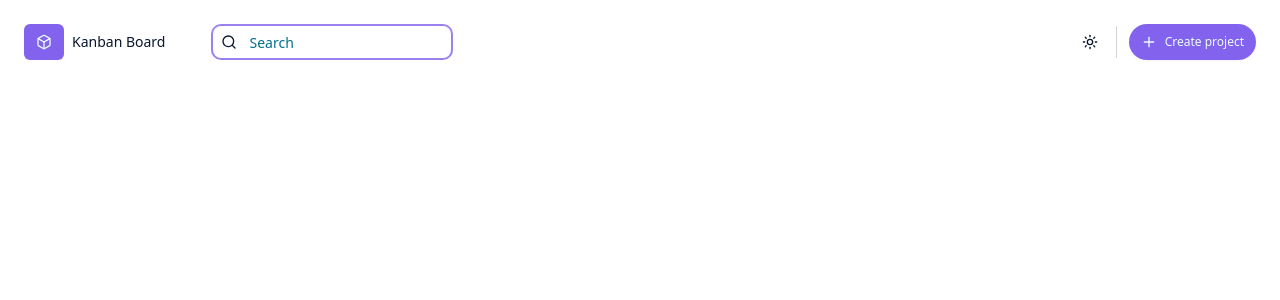
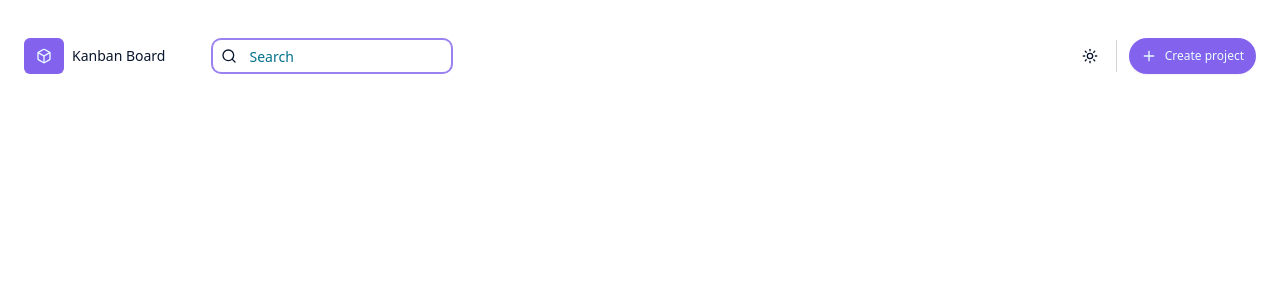
Before and after one commit to matinsekhavat/kanaban-board, a Next.js app: page / in a window 1280 px wide. Shown: the top 300 px of the page. Built offline with nearby package versions, Linux system fonts and the light colour scheme.

Commit message:
style(kanban-header): update header element to semantic <header> tag and adjust layout for improved spacing

```diff
--- a/src/components/kanban/KanbanHeader.tsx
+++ b/src/components/kanban/KanbanHeader.tsx
@@ -13,7 +13,7 @@ function KanbanHeader() {
   const [isCreateProjectModalOpen, setIsCreateProjectModalOpen] = useState<boolean>(false);
 
   return (
-    <div className="flex items-center justify-between gap-6">
+    <header className="flex min-h-16 items-center justify-between gap-6 py-2">
       {/* LEFT SIDE */}
       <div className="flex items-center gap-8 sm:gap-12">
         <div className="flex shrink-0 items-center gap-2">
@@ -125,7 +125,7 @@ function KanbanHeader() {
           </DialogContent>
         </Dialog>
       </div>
-    </div>
+    </header>
   );
 }
 
```
